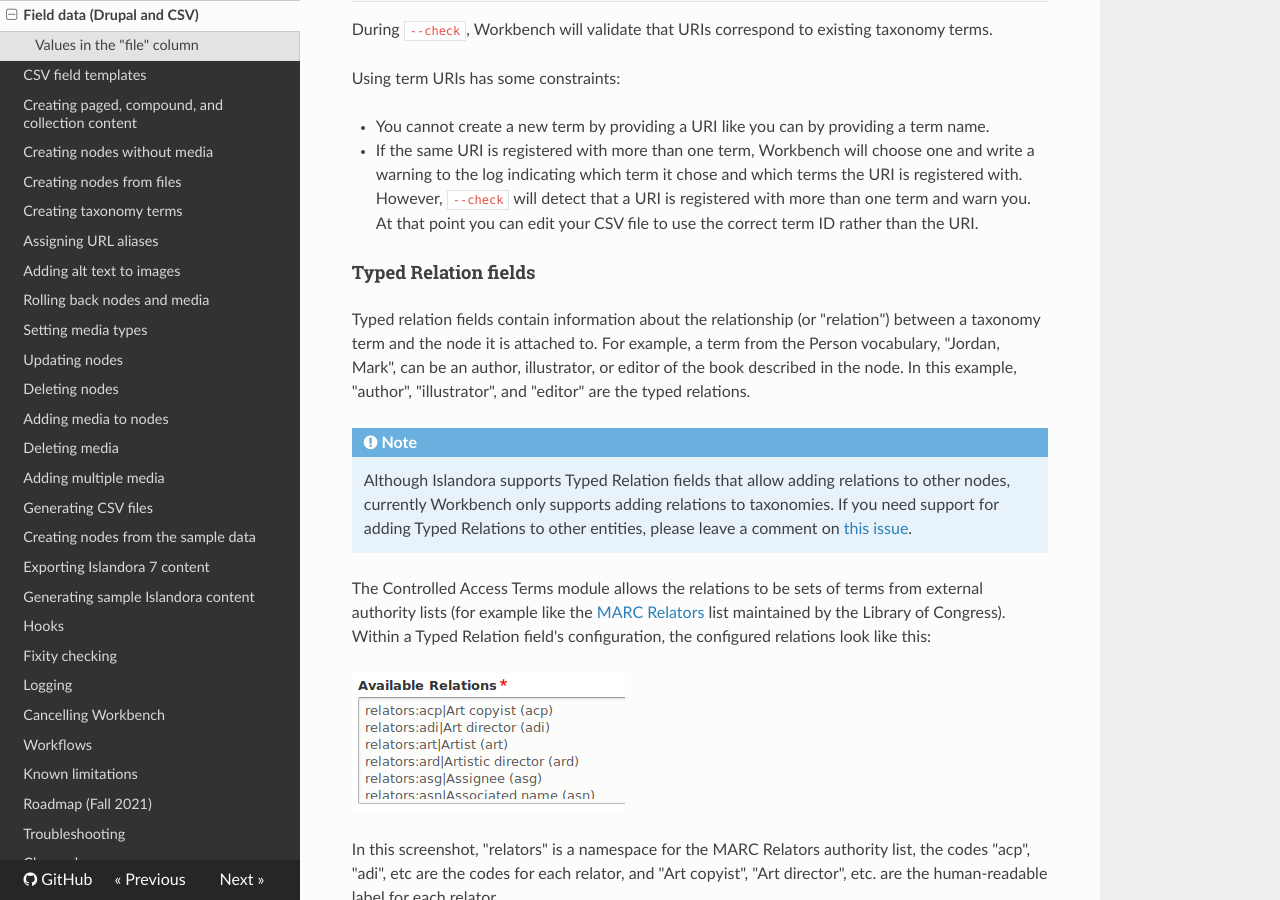
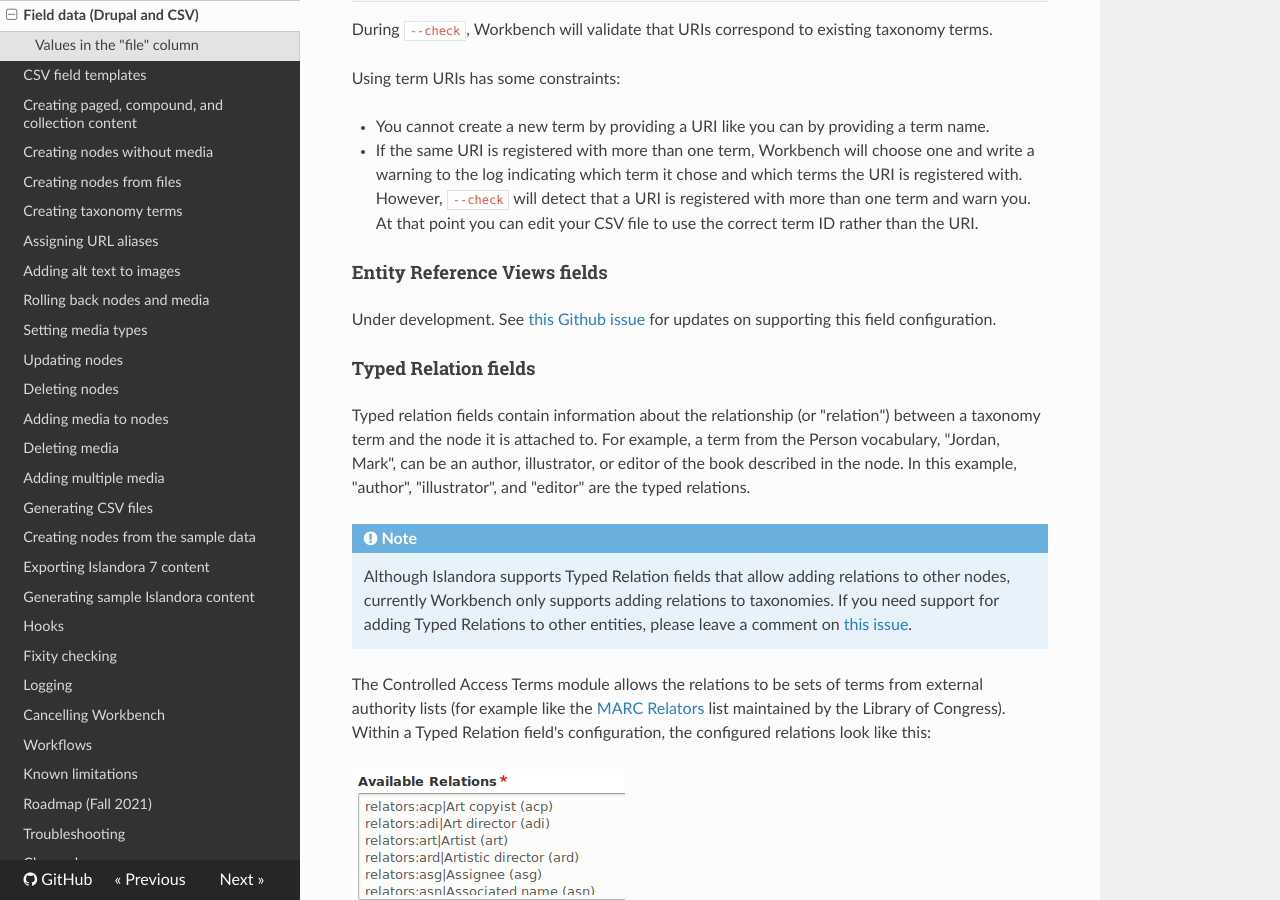
Before and after one commit to mjordan/islandora_workbench_docs, an MkDocs documentation site: the page built from docs/fields.md, in a window 1280 px wide and 900 px high, scrolled down 11103 px. Built offline with MkDocs 1.6.1, drawn with Linux system fonts in a browser that asks for light colours; nearby versions of some CDN libraries; old or Windows-style settings are respelled for this version of MkDocs.

Commit message:
Updates.

```diff
--- a/docs/fields.md
+++ b/docs/fields.md
@@ -282,6 +282,11 @@
 * You cannot create a new term by providing a URI like you can by providing a term name.
 * If the same URI is registered with more than one term, Workbench will choose one and write a warning to the log indicating which term it chose and which terms the URI is registered with. However, `--check` will detect that a URI is registered with more than one term and warn you. At that point you can edit your CSV file to use the correct term ID rather than the URI.
 
+#### Entity Reference Views fields
+
+Under development. See [this Github issue](https://github.com/mjordan/islandora_workbench/issues/452) for updates on supporting this field configuration.
+
+
 #### Typed Relation fields
 
 Typed relation fields contain information about the relationship (or "relation") between a taxonomy term and the node it is attached to. For example, a term from the Person vocabulary, "Jordan, Mark", can be an author, illustrator, or editor of the book described in the node. In this example, "author", "illustrator", and "editor" are the typed relations.
```
Also changed, not shown: docs/changelog.md (+1 -0 lines), docs/hooks.md (+2 -0 lines), site/index.html, site/sitemap.xml.
